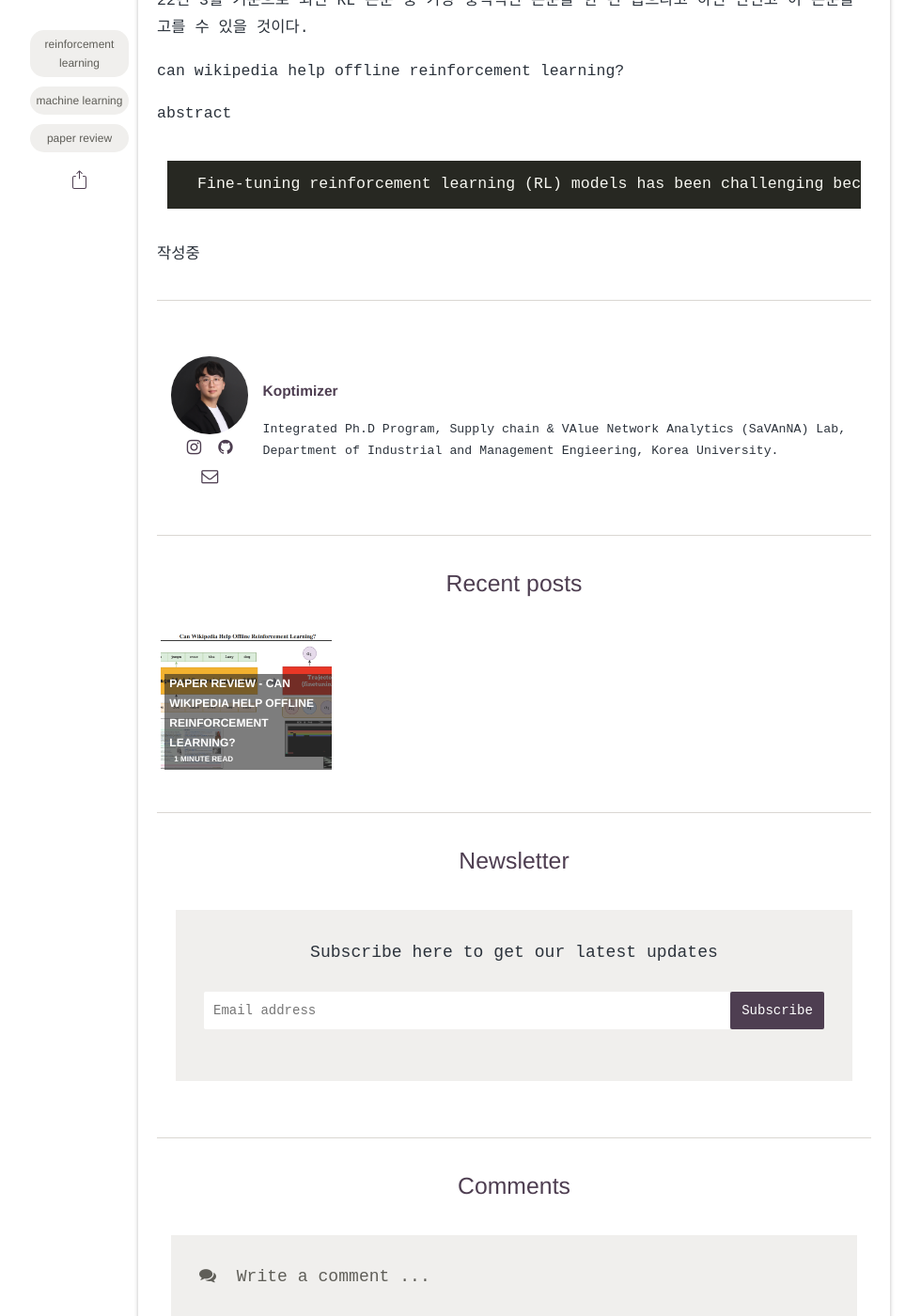
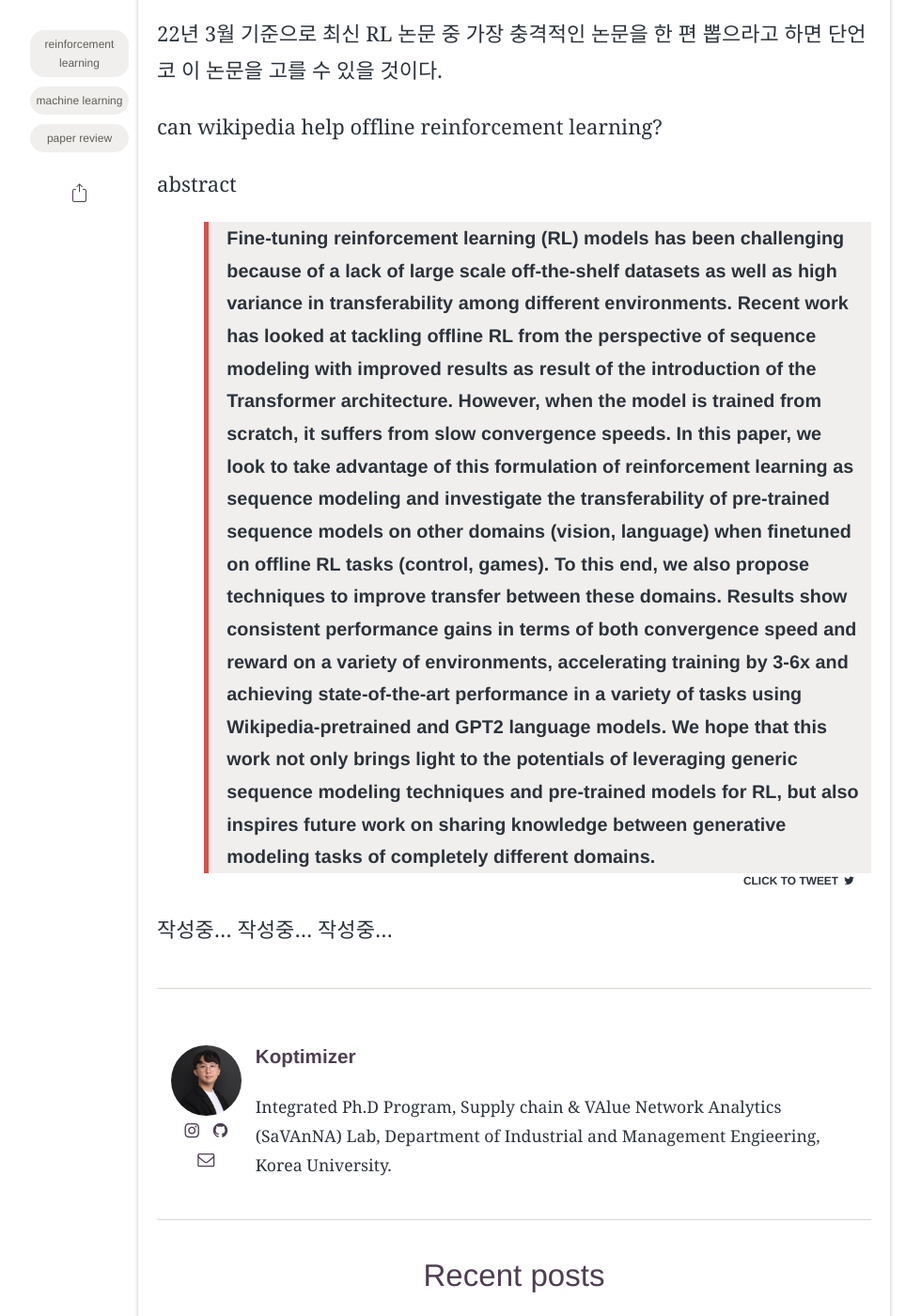
Before and after one commit to koptimizer/koptimizer.tech, a Jekyll site: the page built from _posts/2022-03-18-wikipedea.md, in a window 1280 px wide and 1400 px high, scrolled down 1164 px. Shown: the whole window at 94% size, without its empty margins (93-1073 px from the left). Built offline with Jekyll 4.4.1, drawn with Linux system fonts in a browser that asks for light colours; some web fonts are replaced; comment, search, counter and statistics services are not loaded.

Commit message:
Update 2022-03-18-wikipedea.md

````diff
--- a/_posts/2022-03-18-wikipedea.md
+++ b/_posts/2022-03-18-wikipedea.md
@@ -15,8 +15,9 @@ description: "Fine-tuning reinforcement learning (RL) models has been challengin
 can wikipedia help offline reinforcement learning?
 
 abstract
-```
-Fine-tuning reinforcement learning (RL) models has been challenging because of a lack of large scale off-the-shelf datasets as well as high variance in transferability among different environments. Recent work has looked at tackling offline RL from the perspective of sequence modeling with improved results as result of the introduction of the Transformer architecture. However, when the model is trained from scratch, it suffers from slow convergence speeds. In this paper, we look to take advantage of this formulation of reinforcement learning as sequence modeling and investigate the transferability of pre-trained sequence models on other domains (vision, language) when finetuned on offline RL tasks (control, games). To this end, we also propose techniques to improve transfer between these domains. Results show consistent performance gains in terms of both convergence speed and reward on a variety of environments, accelerating training by 3-6x and achieving state-of-the-art performance in a variety of tasks using Wikipedia-pretrained and GPT2 language models. We hope that this work not only brings light to the potentials of leveraging generic sequence modeling techniques and pre-trained models for RL, but also inspires future work on sharing knowledge between generative modeling tasks of completely different domains.
-```
+<tweet> Fine-tuning reinforcement learning (RL) models has been challenging because of a lack of large scale off-the-shelf datasets as well as high variance in transferability among different environments. Recent work has looked at tackling offline RL from the perspective of sequence modeling with improved results as result of the introduction of the Transformer architecture. However, when the model is trained from scratch, it suffers from slow convergence speeds. In this paper, we look to take advantage of this formulation of reinforcement learning as sequence modeling and investigate the transferability of pre-trained sequence models on other domains (vision, language) when finetuned on offline RL tasks (control, games). To this end, we also propose techniques to improve transfer between these domains. Results show consistent performance gains in terms of both convergence speed and reward on a variety of environments, accelerating training by 3-6x and achieving state-of-the-art performance in a variety of tasks using Wikipedia-pretrained and GPT2 language models. We hope that this work not only brings light to the potentials of leveraging generic sequence modeling techniques and pre-trained models for RL, but also inspires future work on sharing knowledge between generative modeling tasks of completely different domains.
+</tweet>
 
-작성중
+작성중...
+작성중...
+작성중...
````
Also changed, not shown: other parts of _posts/2022-03-18-wikipedea.md (+1 -1 lines).
